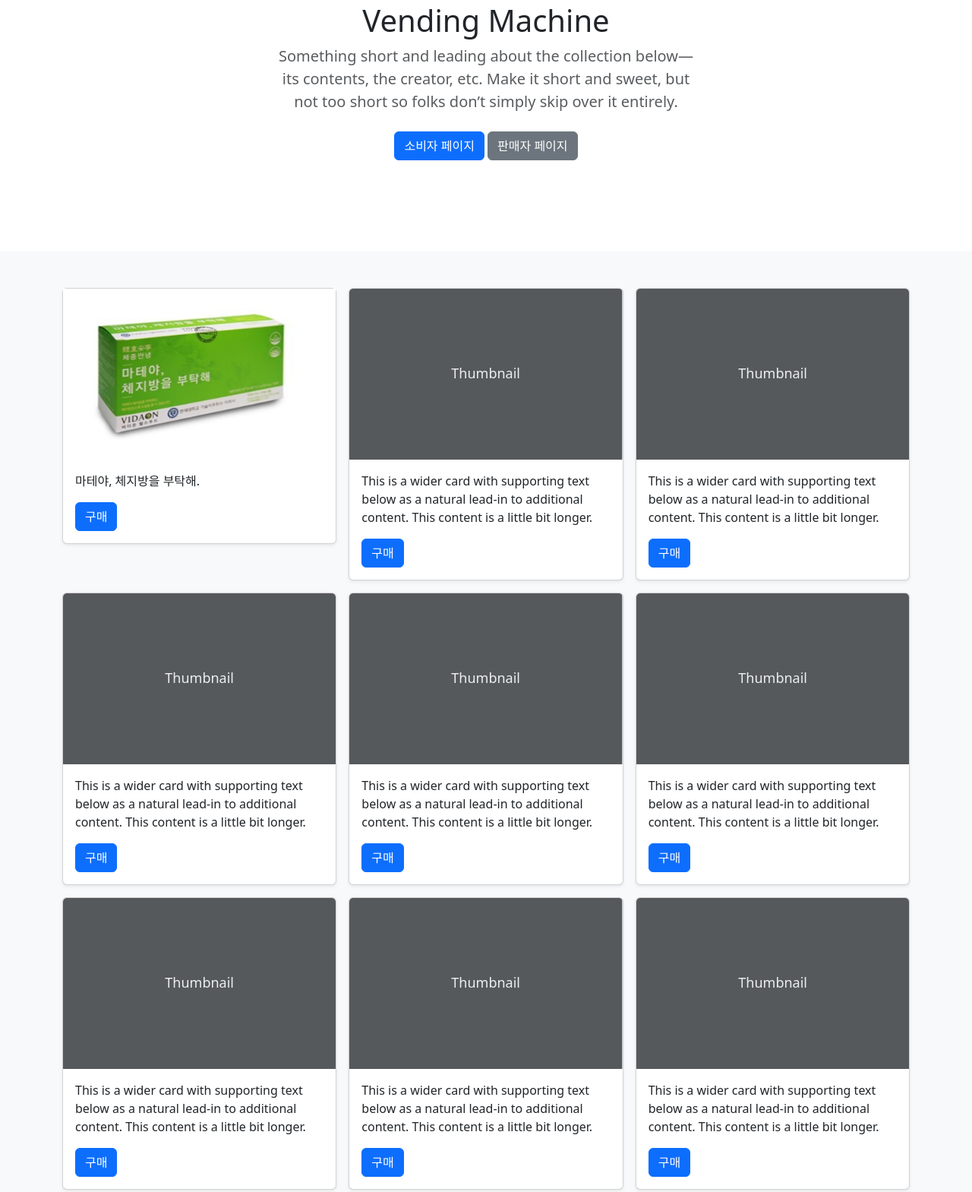
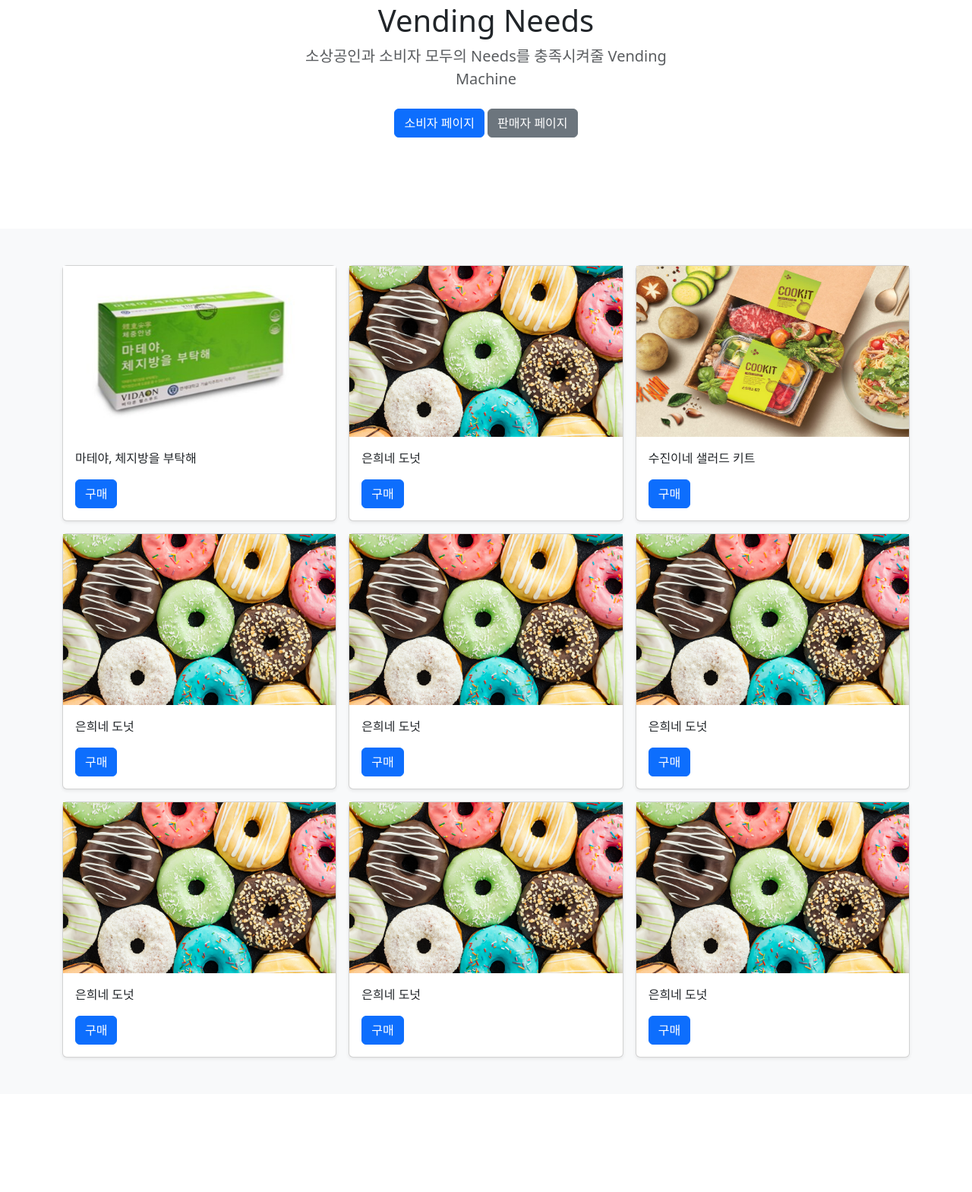
Before and after one commit to seonghyunJung/modulab_proto, a plain HTML site: page index.html in a window 1280 px wide. Shown: the part 149-1718 px from the top of the page at 76% size. After the commit the page ends 1589 px from the top, so only its background shows below. Drawn offline with nearby package versions, Linux system fonts and the light colour scheme; a script that the page names is missing.

Commit message:
second commit

```diff
--- a/index.html
+++ b/index.html
@@ -278,7 +278,7 @@
               />
               <circle cx="12" cy="13" r="4" />
             </svg>
-            <strong>Vending machine</strong>
+            <strong>Vending Needs</strong>
           </a>
           <button
             class="navbar-toggler"
@@ -299,11 +299,9 @@
       <section class="py-5 text-center container">
         <div class="row py-lg-5">
           <div class="col-lg-6 col-md-8 mx-auto">
-            <h1 class="fw-light">Vending Machine</h1>
+            <h1 class="fw-light">Vending Needs</h1>
             <p class="lead text-body-secondary">
-              Something short and leading about the collection below—its
-              contents, the creator, etc. Make it short and sweet, but not too
-              short so folks don’t simply skip over it entirely.
+              소상공인과 소비자 모두의 Needs를 충족시켜줄 Vending Machine
             </p>
             <p>
               <a href="#" class="btn btn-primary my-2">소비자 페이지</a>
@@ -335,7 +333,7 @@
                 </svg>
                 <div class="card-body">
                   <p class="card-text">
-                    마테야, 체지방을 부탁해.
+                    마테야, 체지방을 부탁해
                   </p>
                   <div
                     class="d-flex justify-content-between align-items-center"
@@ -351,27 +349,16 @@
             </div>
             <div class="col">
               <div class="card shadow-sm">
-                <svg
-                  class="bd-placeholder-img card-img-top"
-                  width="100%"
-                  height="225"
-                  xmlns="http://www.w3.org/2000/svg"
-                  role="img"
-                  aria-label="Placeholder: Thumbnail"
-                  preserveAspectRatio="xMidYMid slice"
-                  focusable="false"
-                >
+                <img src="./photo2.png" width="100%" height="225" role="img"/>
                   <title>Placeholder</title>
                   <rect width="100%" height="100%" fill="#55595c" />
-                  <text x="50%" y="50%" fill="#eceeef" dy=".3em">
+                  <!-- <text x="50%" y="50%" fill="#eceeef" dy=".3em">
                     Thumbnail
-                  </text>
+                  </text> -->
                 </svg>
                 <div class="card-body">
                   <p class="card-text">
-                    This is a wider card with supporting text below as a natural
-                    lead-in to additional content. This content is a little bit
-                    longer.
+                  은희네 도넛
                   </p>
                   <div
                     class="d-flex justify-content-between align-items-center"
@@ -387,27 +374,16 @@
             </div>
             <div class="col">
               <div class="card shadow-sm">
-                <svg
-                  class="bd-placeholder-img card-img-top"
-                  width="100%"
-                  height="225"
-                  xmlns="http://www.w3.org/2000/svg"
-                  role="img"
-                  aria-label="Placeholder: Thumbnail"
-                  preserveAspectRatio="xMidYMid slice"
-                  focusable="false"
-                >
+                <img src="./photo3.png" width="100%" height="225" role="img"/>
                   <title>Placeholder</title>
                   <rect width="100%" height="100%" fill="#55595c" />
-                  <text x="50%" y="50%" fill="#eceeef" dy=".3em">
+                  <!-- <text x="50%" y="50%" fill="#eceeef" dy=".3em">
                     Thumbnail
-                  </text>
+                  </text> -->
                 </svg>
                 <div class="card-body">
                   <p class="card-text">
-                    This is a wider card with supporting text below as a natural
-                    lead-in to additional content. This content is a little bit
-                    longer.
+                  수진이네 샐러드 키트
                   </p>
                   <div
                     class="d-flex justify-content-between align-items-center"
@@ -424,27 +400,16 @@
 
             <div class="col">
               <div class="card shadow-sm">
-                <svg
-                  class="bd-placeholder-img card-img-top"
-                  width="100%"
-                  height="225"
-                  xmlns="http://www.w3.org/2000/svg"
-                  role="img"
-                  aria-label="Placeholder: Thumbnail"
-                  preserveAspectRatio="xMidYMid slice"
-                  focusable="false"
-                >
+                <img src="./photo2.png" width="100%" height="225" role="img"/>
                   <title>Placeholder</title>
                   <rect width="100%" height="100%" fill="#55595c" />
-                  <text x="50%" y="50%" fill="#eceeef" dy=".3em">
+                  <!-- <text x="50%" y="50%" fill="#eceeef" dy=".3em">
                     Thumbnail
-                  </text>
+                  </text> -->
                 </svg>
                 <div class="card-body">
                   <p class="card-text">
-                    This is a wider card with supporting text below as a natural
-                    lead-in to additional content. This content is a little bit
-                    longer.
+                  은희네 도넛
                   </p>
                   <div
                     class="d-flex justify-content-between align-items-center"
@@ -460,27 +425,16 @@
             </div>
             <div class="col">
               <div class="card shadow-sm">
-                <svg
-                  class="bd-placeholder-img card-img-top"
-                  width="100%"
-                  height="225"
-                  xmlns="http://www.w3.org/2000/svg"
-                  role="img"
-                  aria-label="Placeholder: Thumbnail"
-                  preserveAspectRatio="xMidYMid slice"
-                  focusable="false"
-                >
+                <img src="./photo2.png" width="100%" height="225" role="img"/>
                   <title>Placeholder</title>
                   <rect width="100%" height="100%" fill="#55595c" />
-                  <text x="50%" y="50%" fill="#eceeef" dy=".3em">
+                  <!-- <text x="50%" y="50%" fill="#eceeef" dy=".3em">
                     Thumbnail
-                  </text>
+                  </text> -->
                 </svg>
                 <div class="card-body">
                   <p class="card-text">
-                    This is a wider card with supporting text below as a natural
-                    lead-in to additional content. This content is a little bit
-                    longer.
+                  은희네 도넛
                   </p>
                   <div
                     class="d-flex justify-content-between align-items-center"
@@ -496,27 +450,16 @@
             </div>
             <div class="col">
               <div class="card shadow-sm">
-                <svg
-                  class="bd-placeholder-img card-img-top"
-                  width="100%"
-                  height="225"
-                  xmlns="http://www.w3.org/2000/svg"
-                  role="img"
-                  aria-label="Placeholder: Thumbnail"
-                  preserveAspectRatio="xMidYMid slice"
-                  focusable="false"
-                >
+                <img src="./photo2.png" width="100%" height="225" role="img"/>
                   <title>Placeholder</title>
                   <rect width="100%" height="100%" fill="#55595c" />
-                  <text x="50%" y="50%" fill="#eceeef" dy=".3em">
+                  <!-- <text x="50%" y="50%" fill="#eceeef" dy=".3em">
                     Thumbnail
-                  </text>
+                  </text> -->
                 </svg>
                 <div class="card-body">
                   <p class="card-text">
-                    This is a wider card with supporting text below as a natural
-                    lead-in to additional content. This content is a little bit
-                    longer.
+                  은희네 도넛
                   </p>
                   <div
                     class="d-flex justify-content-between align-items-center"
@@ -533,27 +476,16 @@
 
             <div class="col">
               <div class="card shadow-sm">
-                <svg
-                  class="bd-placeholder-img card-img-top"
-                  width="100%"
-                  height="225"
-                  xmlns="http://www.w3.org/2000/svg"
-                  role="img"
-                  aria-label="Placeholder: Thumbnail"
-                  preserveAspectRatio="xMidYMid slice"
-                  focusable="false"
-                >
+                <img src="./photo2.png" width="100%" height="225" role="img"/>
                   <title>Placeholder</title>
                   <rect width="100%" height="100%" fill="#55595c" />
-                  <text x="50%" y="50%" fill="#eceeef" dy=".3em">
+                  <!-- <text x="50%" y="50%" fill="#eceeef" dy=".3em">
                     Thumbnail
-                  </text>
+                  </text> -->
                 </svg>
                 <div class="card-body">
                   <p class="card-text">
-                    This is a wider card with supporting text below as a natural
-                    lead-in to additional content. This content is a little bit
-                    longer.
+                  은희네 도넛
                   </p>
                   <div
                     class="d-flex justify-content-between align-items-center"
@@ -569,27 +501,16 @@
             </div>
             <div class="col">
               <div class="card shadow-sm">
-                <svg
-                  class="bd-placeholder-img card-img-top"
-                  width="100%"
-                  height="225"
-                  xmlns="http://www.w3.org/2000/svg"
-                  role="img"
-                  aria-label="Placeholder: Thumbnail"
-                  preserveAspectRatio="xMidYMid slice"
-                  focusable="false"
-                >
+                <img src="./photo2.png" width="100%" height="225" role="img"/>
                   <title>Placeholder</title>
                   <rect width="100%" height="100%" fill="#55595c" />
-                  <text x="50%" y="50%" fill="#eceeef" dy=".3em">
+                  <!-- <text x="50%" y="50%" fill="#eceeef" dy=".3em">
                     Thumbnail
-                  </text>
+                  </text> -->
                 </svg>
                 <div class="card-body">
                   <p class="card-text">
-                    This is a wider card with supporting text below as a natural
-                    lead-in to additional content. This content is a little bit
-                    longer.
+                  은희네 도넛
                   </p>
                   <div
                     class="d-flex justify-content-between align-items-center"
@@ -605,27 +526,16 @@
             </div>
             <div class="col">
               <div class="card shadow-sm">
-                <svg
-                  class="bd-placeholder-img card-img-top"
-                  width="100%"
-                  height="225"
-                  xmlns="http://www.w3.org/2000/svg"
-                  role="img"
-                  aria-label="Placeholder: Thumbnail"
-                  preserveAspectRatio="xMidYMid slice"
-                  focusable="false"
-                >
+                <img src="./photo2.png" width="100%" height="225" role="img"/>
                   <title>Placeholder</title>
                   <rect width="100%" height="100%" fill="#55595c" />
-                  <text x="50%" y="50%" fill="#eceeef" dy=".3em">
+                  <!-- <text x="50%" y="50%" fill="#eceeef" dy=".3em">
                     Thumbnail
-                  </text>
+                  </text> -->
                 </svg>
                 <div class="card-body">
                   <p class="card-text">
-                    This is a wider card with supporting text below as a natural
-                    lead-in to additional content. This content is a little bit
-                    longer.
+                  은희네 도넛
                   </p>
                   <div
                     class="d-flex justify-content-between align-items-center"
```
Also changed, not shown: photo2.png (added), photo3.png (added), 1 other file.
